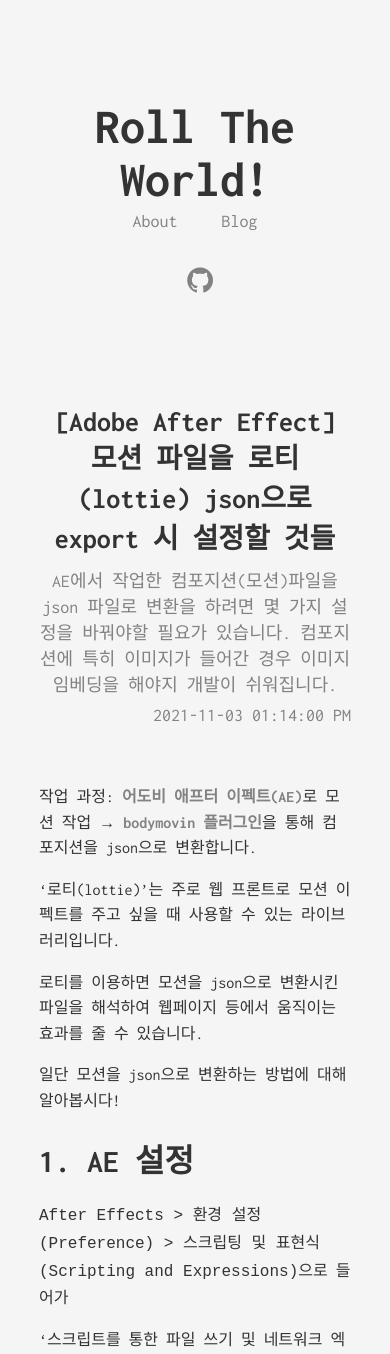
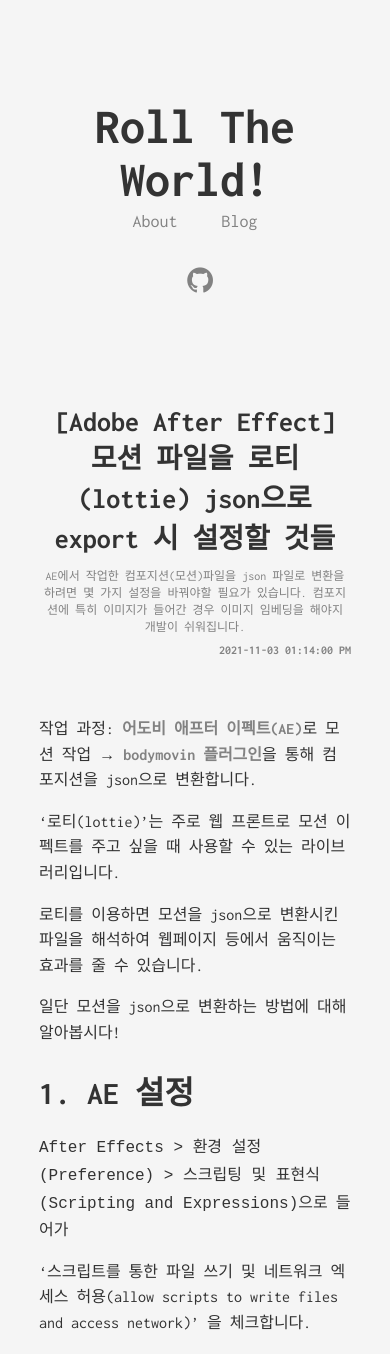
Before and after one commit to rollingman1/rollingman1.github.io, a Jekyll site: the page built from _posts/2021-11-03-lottie-post.ext.md, in a window 390 px wide. Shown: the top 1354 px of the page. Built offline with Jekyll 4.4.1, drawn with Linux system fonts in a browser that asks for light colours; comment, search, counter and statistics services are not loaded; grey boxes are pictures that could not be loaded.

Commit message:
포스트 레이아웃 변경

```diff
--- a/_includes/post/title.html
+++ b/_includes/post/title.html
@@ -1,5 +1,5 @@
 <h1 class="page-title post-title">
     <div class="page-title__text post-title__text">{{ page.title }}</div>
     <div class="page-title__subtitle post-title__subtitle">{{ page.subtitle }}</div>
-    <div class="page-title__subtitle post-title__date">{{ page.date | date: "%Y-%m-%d %I:%M:%S %p"}}</div>
+    <div class="page-title__date post-title__date">{{ page.date | date: "%Y-%m-%d %I:%M:%S %p"}}</div>
 </h1>
--- a/_sass/_default.scss
+++ b/_sass/_default.scss
@@ -133,6 +133,13 @@
     font-weight: 400;
     font-size: 22px;
     color: $cloudy;
+}
+
+.page-title__date {
+    padding-top: 10px;
+    font-size: 15px;
+    color: $cloudy;
+    text-align: right;
 }
 
 .post-title {
@@ -313,4 +320,8 @@
     .post-title__subtitle {
         font-size: 18px;
     }
+
+    .post-title__subtitle {
+        font-size: 12px;
+    }
 }
```
